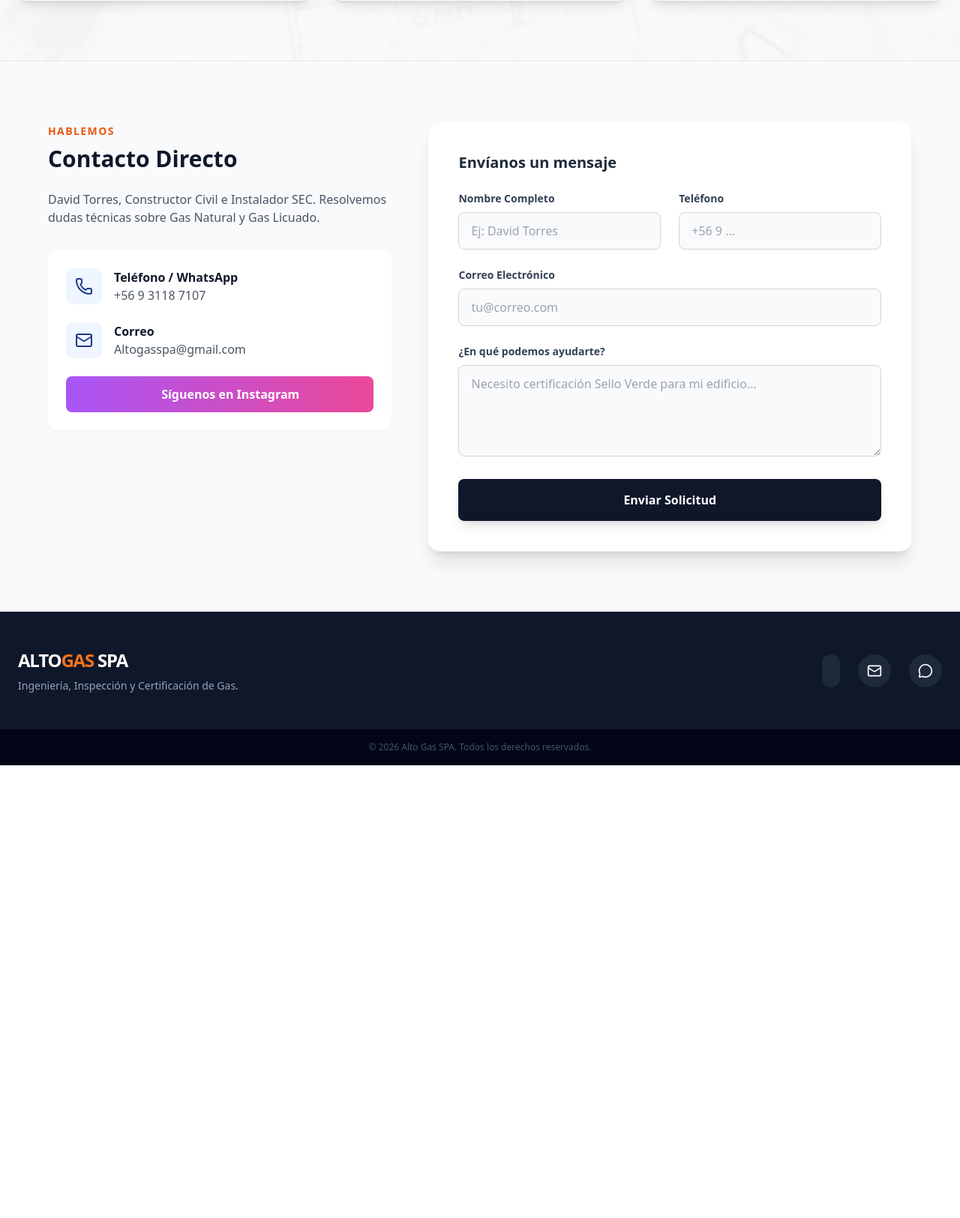
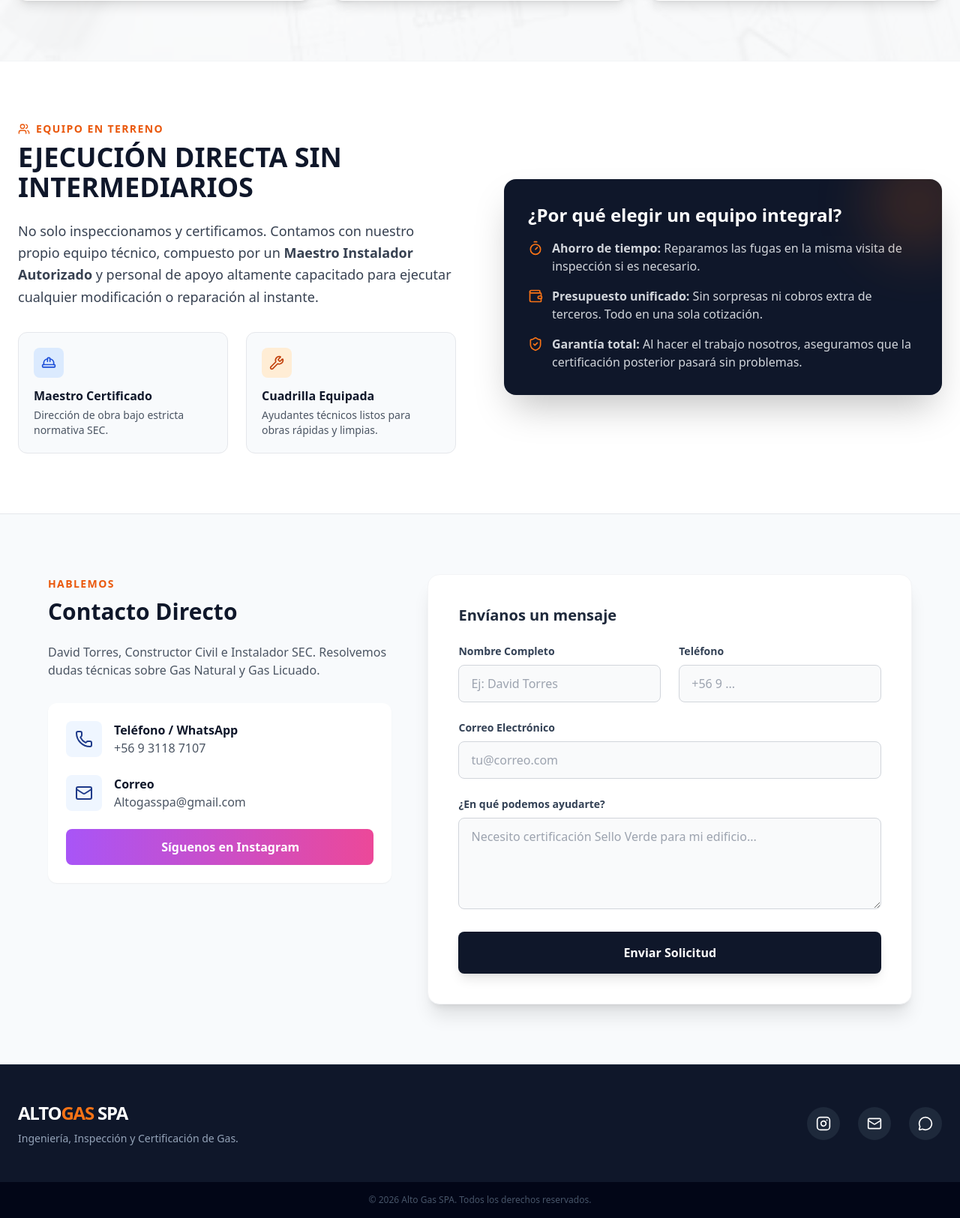
Before and after one commit to jors213/WebAltoGasSPA, a Django app: page / in a window 1280 px wide. Shown: the part 1972-3597 px from the top of the page at 75% size. Before the commit the page ends 2993 px from the top, so only its background shows below. Run offline with Django 5.2, Linux system fonts and the light colour scheme; some libraries are stand-ins or nearby versions.

Commit message:
Cambios Home

```diff
--- a/core/templates/core/home.html
+++ b/core/templates/core/home.html
@@ -6,8 +6,8 @@
     <meta name="viewport" content="width=device-width, initial-scale=1.0">
     <title>{{ title }}</title>
 
-    <link rel="icon" type="image/png" href="{% static 'core/static/core/img/flavicon.png' %}">
-    <link rel="apple-touch-icon" href="{% static 'core/static/core/img/flavicon.png' %}">
+    <link rel="icon" type="image/png" href="{% static 'core/img/flavicon.png' %}">
+<link rel="apple-touch-icon" href="{% static 'core/img/flavicon.png' %}">
 
     <script src="https://cdn.tailwindcss.com"></script>
     <script src="https://unpkg.com/lucide@latest"></script>
@@ -173,6 +173,63 @@
         </div>
     </section>
 
+    <section class="py-20 bg-white relative overflow-hidden border-t border-gray-100">
+        <div class="container mx-auto px-6 relative z-10">
+            <div class="flex flex-col md:flex-row items-center gap-16">
+                <div class="md:w-1/2">
+                    <span class="text-orange-600 font-bold uppercase tracking-widest text-sm flex items-center gap-2">
+                        <i data-lucide="users" class="w-4 h-4"></i> Equipo en Terreno
+                    </span>
+                    <h2 class="text-3xl md:text-4xl font-bold text-slate-900 mt-2 mb-6">
+                        EJECUCIÓN DIRECTA SIN INTERMEDIARIOS
+                    </h2>
+                    <p class="text-lg text-gray-700 mb-6 leading-relaxed">
+                        No solo inspeccionamos y certificamos. Contamos con nuestro propio equipo técnico, compuesto por un <strong>Maestro Instalador Autorizado</strong> y personal de apoyo altamente capacitado para ejecutar cualquier modificación o reparación al instante.
+                    </p>
+
+                    <div class="grid grid-cols-1 sm:grid-cols-2 gap-6 mt-8">
+                        <div class="bg-slate-50 p-5 rounded-xl border border-gray-200">
+                            <div class="bg-blue-100 w-10 h-10 rounded-lg flex items-center justify-center mb-3">
+                                <i data-lucide="hard-hat" class="text-blue-700 w-5 h-5"></i>
+                            </div>
+                            <h4 class="font-bold text-slate-900 mb-1">Maestro Certificado</h4>
+                            <p class="text-sm text-gray-600">Dirección de obra bajo estricta normativa SEC.</p>
+                        </div>
+                        <div class="bg-slate-50 p-5 rounded-xl border border-gray-200">
+                            <div class="bg-orange-100 w-10 h-10 rounded-lg flex items-center justify-center mb-3">
+                                <i data-lucide="wrench" class="text-orange-700 w-5 h-5"></i>
+                            </div>
+                            <h4 class="font-bold text-slate-900 mb-1">Cuadrilla Equipada</h4>
+                            <p class="text-sm text-gray-600">Ayudantes técnicos listos para obras rápidas y limpias.</p>
+                        </div>
+                    </div>
+                </div>
+
+                <div class="md:w-1/2 w-full">
+                    <div class="bg-slate-900 rounded-2xl p-8 shadow-2xl relative overflow-hidden">
+                        <div class="absolute top-0 right-0 -mr-8 -mt-8 w-32 h-32 rounded-full bg-orange-500 opacity-20 blur-2xl"></div>
+
+                        <h3 class="text-2xl font-bold text-white mb-4">¿Por qué elegir un equipo integral?</h3>
+                        <ul class="space-y-4 text-gray-300">
+                            <li class="flex items-start">
+                                <i data-lucide="timer" class="w-5 h-5 text-orange-500 mr-3 mt-0.5 shrink-0"></i>
+                                <span><strong>Ahorro de tiempo:</strong> Reparamos las fugas en la misma visita de inspección si es necesario.</span>
+                            </li>
+                            <li class="flex items-start">
+                                <i data-lucide="wallet" class="w-5 h-5 text-orange-500 mr-3 mt-0.5 shrink-0"></i>
+                                <span><strong>Presupuesto unificado:</strong> Sin sorpresas ni cobros extra de terceros. Todo en una sola cotización.</span>
+                            </li>
+                            <li class="flex items-start">
+                                <i data-lucide="shield-check" class="w-5 h-5 text-orange-500 mr-3 mt-0.5 shrink-0"></i>
+                                <span><strong>Garantía total:</strong> Al hacer el trabajo nosotros, aseguramos que la certificación posterior pasará sin problemas.</span>
+                            </li>
+                        </ul>
+                    </div>
+                </div>
+            </div>
+        </div>
+    </section>
+
     <section id="contacto" class="py-20 bg-slate-50 border-t border-gray-200">
         <div class="container mx-auto px-6">
             <div class="flex flex-col md:flex-row gap-12 max-w-6xl mx-auto">
@@ -227,8 +284,12 @@
             </div>
 
             <div class="flex gap-6">
-                <a href="https://www.instagram.com/altogaspa?utm_source=qr&igsh=MWl6bnZpdzJ3MmQ5MQ==" target="_blank" class="bg-slate-800 hover:bg-pink-600 p-3 rounded-full transition">
-                    <i data-lucide="instagram" class="w-5 h-5 text-white"></i>
+                <a href="https://www.instagram.com/altogaspa?utm_source=qr&igsh=MWl6bnZpdzJ3MmQ5MQ==" target="_blank" class="bg-slate-800 hover:bg-pink-600 p-3 rounded-full transition flex items-center justify-center">
+                    <svg xmlns="http://www.w3.org/2000/svg" width="24" height="24" viewBox="0 0 24 24" fill="none" stroke="currentColor" stroke-width="2" stroke-linecap="round" stroke-linejoin="round" class="w-5 h-5 text-white">
+                        <rect width="20" height="20" x="2" y="2" rx="5" ry="5"></rect>
+                        <path d="M16 11.37A4 4 0 1 1 12.63 8 4 4 0 0 1 16 11.37z"></path>
+                        <line x1="17.5" x2="17.51" y1="6.5" y2="6.5"></line>
+                    </svg>
                 </a>
                 <a href="mailto:Altogasspa@gmail.com" class="bg-slate-800 hover:bg-blue-600 p-3 rounded-full transition">
                     <i data-lucide="mail" class="w-5 h-5 text-white"></i>
```
